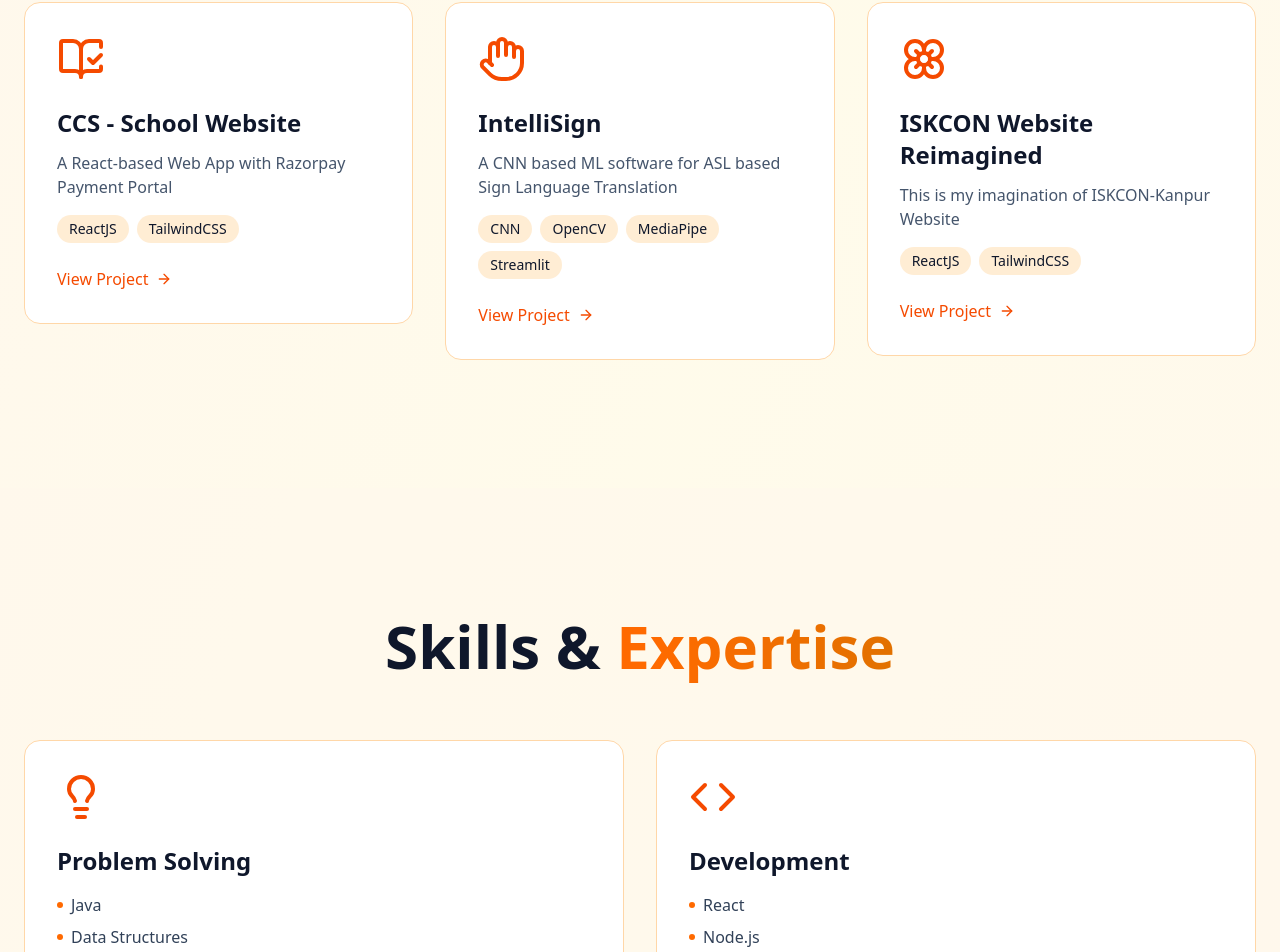
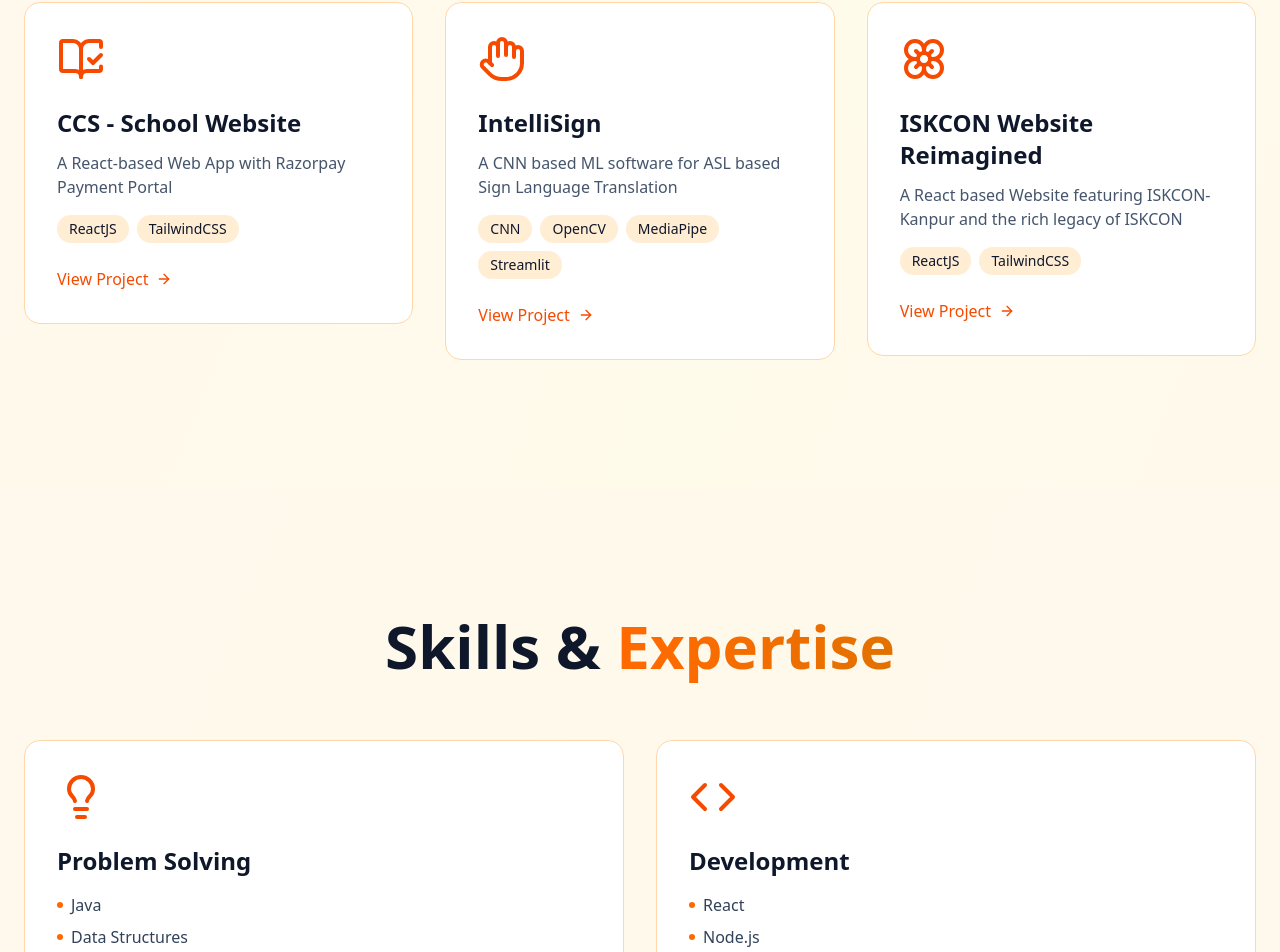
Before and after one commit to DhawalShankar/portfolio, a React (Vite) app: page / in a window 1280 px wide. Shown: the part 1050-2002 px from the top of the page. Built offline with nearby package versions, Linux system fonts and the light colour scheme.

Commit message:
final touches

```diff
--- a/src/App.jsx
+++ b/src/App.jsx
@@ -82,7 +82,7 @@ const Portfolio = () => {
     },
     {
       title: "ISKCON Website Reimagined",
-      desc: "This is my imagination of ISKCON-Kanpur Website",
+      desc: "A React based Website featuring ISKCON-Kanpur and the rich legacy of ISKCON",
       tech: ["ReactJS", "TailwindCSS"],
       icon: Flower,
       link:"https://iskcon-kanpur.vercel.app/"
```
